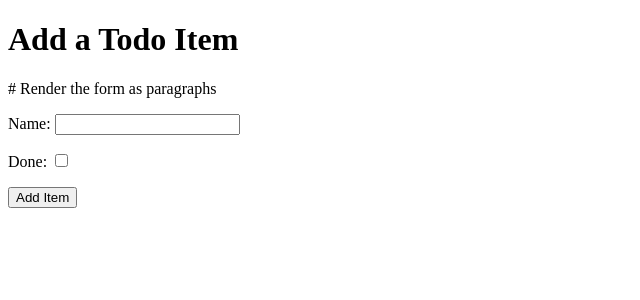
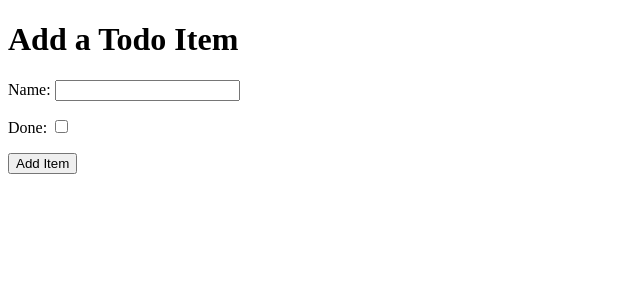
Before and after one commit to InfiniteEndeavours/djangoIntro, a Django app: page /add in a window 1280 px wide. Shown: the top 300 px of the page, without its empty margins (0-640 px from the left). Run offline with Django 3.2, Linux system fonts and the light colour scheme.

Commit message:
Update add_item.html
Update comment to use Django literal

```diff
--- a/todo/templates/todo/add_item.html
+++ b/todo/templates/todo/add_item.html
@@ -11,8 +11,8 @@
     <h1>Add a Todo Item</h1>
     <form method="POST" action="/add">
         {% csrf_token %}
-        # Render the form as paragraphs
-        {{ form.as_p}}
+        {# Render the form as paragraphs #}
+        {{ form.as_p }}
         <div>
             <p>
                 <button type="submit">Add Item</button>
```
